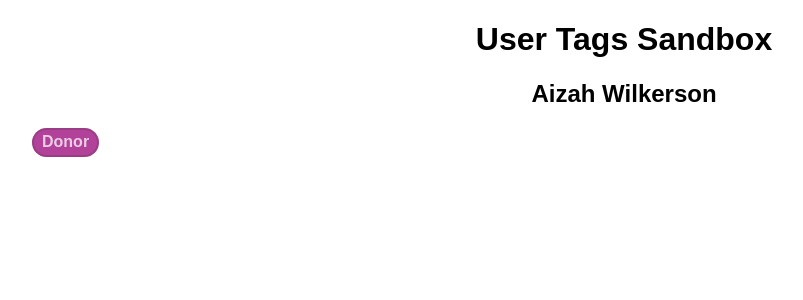
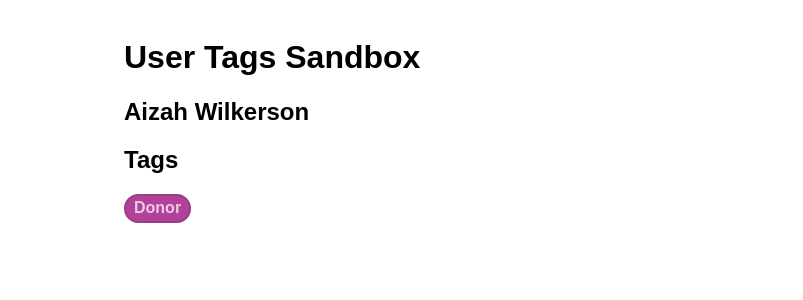
Before and after one commit to EliseWei/raisely-tag-picker, a React (Create React App) app: page / in a window 1280 px wide. Shown: the top 300 px of the page, without its empty margins (16-819 px from the left). Built offline with nearby package versions, Linux system fonts and the light colour scheme.

Commit message:
more styling and cleanup

```diff
--- a/src/App.js
+++ b/src/App.js
@@ -17,9 +17,7 @@ export default function App() {
     <QueryClientProvider client={queryClient}>
       <div className="App">
         <h1>User Tags Sandbox</h1>
-        <div className="App">
-          <UserProfile uuid={params.uuid} />
-        </div>
+        <UserProfile uuid={params.uuid} />
       </div>
       <ReactQueryDevtools />
     </QueryClientProvider>
--- a/src/UserTags.js
+++ b/src/UserTags.js
@@ -14,9 +14,16 @@ export function UserTags({ user }) {
   if (!userTagObjects) return null;
 
   return (
+    <>
+      <h2>Tags</h2>
       <ul className="userTags">
         {userTagObjects.map((tag) => (
-        <Tag key={tag.uuid} user={user} tag={tag} removeTag={userTags.remove} />
+          <Tag
+            key={tag.uuid}
+            user={user}
+            tag={tag}
+            removeTag={userTags.remove}
+          />
         ))}
         <AddTag
           user={user}
@@ -24,5 +31,6 @@ export function UserTags({ user }) {
           createTag={allTags.create}
         />
       </ul>
+    </>
   );
 }
--- a/src/styles.css
+++ b/src/styles.css
@@ -14,13 +14,20 @@
 
 .App {
   font-family: sans-serif;
-  text-align: center;
+  max-width: 1000px;
+  margin: 0 auto;
+  padding: 10px 20px;
 }
 .userTags {
   list-style: none;
   display: flex;
-  max-width: calc(100% - 24px);
   flex-wrap: wrap;
+  padding: 0 21px 0 0;
+  transition: padding 0.2s linear;
+}
+.userTags:has(.tag:hover, .tag button:focus) {
+  padding: 0;
+  transition: padding 0.2s linear 0.5s;
 }
 .tag {
   border-radius: 18px;
@@ -74,6 +81,7 @@
 .tag:hover button,
 .tag:focus-within button {
   max-width: 21px;
+  transition: all 0.2s linear 0.5s;
 }
 .tag button:focus {
   outline: solid 1px currentColor;
@@ -106,6 +114,7 @@
 .addWrapper {
   position: relative;
   margin-left: 8px;
+  width: 130px;
 }
 .addBtn,
 .queryListAddItem {
@@ -121,9 +130,6 @@
   color: var(--dark-purple);
 }
 .addBtn {
-  position: absolute;
-  top: 0;
-  left: 0;
   opacity: 0;
 }
 .addBtn span {
```
Lines whose indentation alone changed are shown as unchanged.
